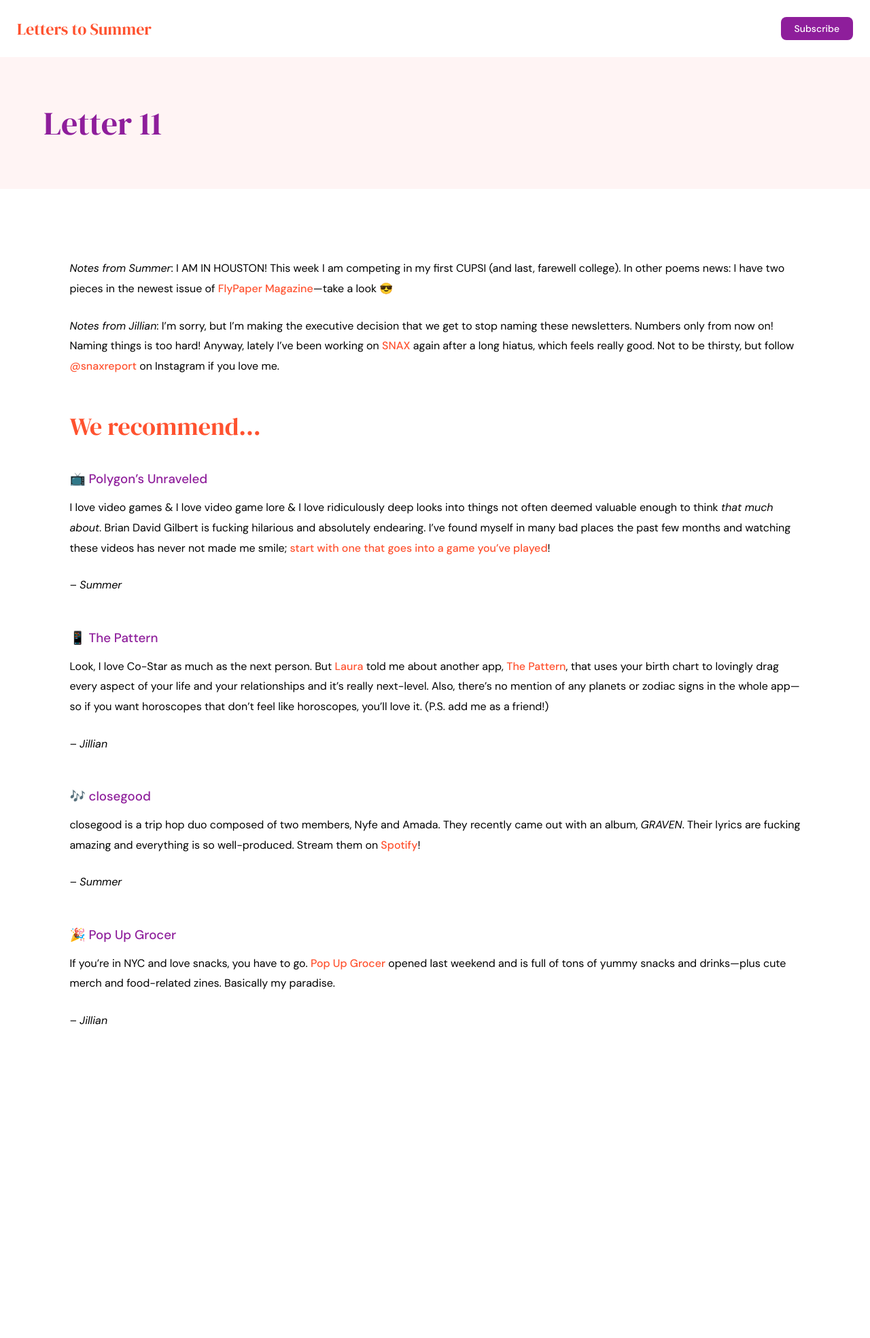
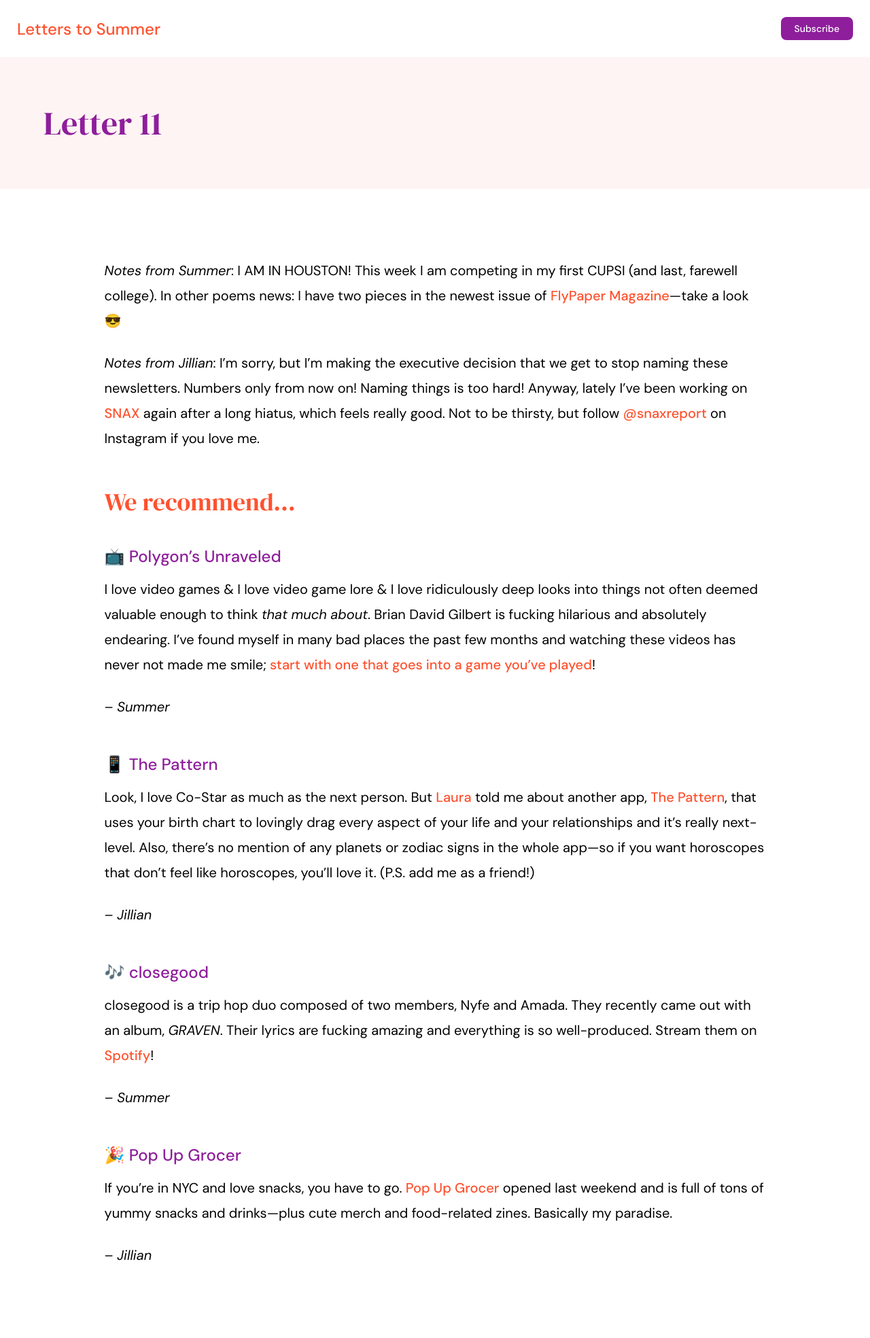
Before and after one commit to jilliangmeehan/letters-to-summer, a Jekyll site: the page built from _posts/2019-04-11-11.md, in a window 1280 px wide. Shown: the whole page at 68% size. Built offline with Jekyll 4.4.1, drawn with Linux system fonts in a browser that asks for light colours; comment, search, counter and statistics services are not loaded; before the commit the page ends 1619 px from its top, so only the background shows below that.

Commit message:
dark mode typography

```diff
--- a/_sass/shared.scss
+++ b/_sass/shared.scss
@@ -73,6 +73,7 @@
     margin: 15px;
 
     h1 {
+      font-family: $sans-serif;
       font-size: $regular;
       text-align: center;
     }
@@ -177,7 +178,11 @@
   body { background-color: $dark; }
   h1, h2 { color: $red-dark; }
   h3 { color: $purple-dark; }
-  p { color: $pink; }
+  p {
+    color: $pink;
+    line-height: 200%;
+    word-spacing: .05em;
+  }
   a:hover { color: lighten($red-dark, 15%); }
 
   section.header {
@@ -214,6 +219,12 @@
 }
 
 @media screen and (min-width: 750px) {
+  p { font-size: $regular; }
+  section {
+    &.content {
+      p { font-size: $small-ish; }
+    }
+  }
   .column-layout {
     width: 100%;
     height: 100%;
@@ -241,7 +252,12 @@
         display: block;
       }
     }
-
+    .container {
+      margin: 8% 12%;
+      p { font-size: $medium-ish; }
+      h2 { font-size: $medium-large; }
+      h3 { font-size: $medium; }
+    }
     footer { display: none; }
   }
 
--- a/_sass/variables.scss
+++ b/_sass/variables.scss
@@ -22,6 +22,7 @@
 $large: 48px;
 $medium-large: 36px;
 $medium: 24px;
+$medium-ish: 20px;
 $regular: 18px;
 $small-ish: 16px;
 $small: 14px;
```
Also changed, not shown: 1 other file.
